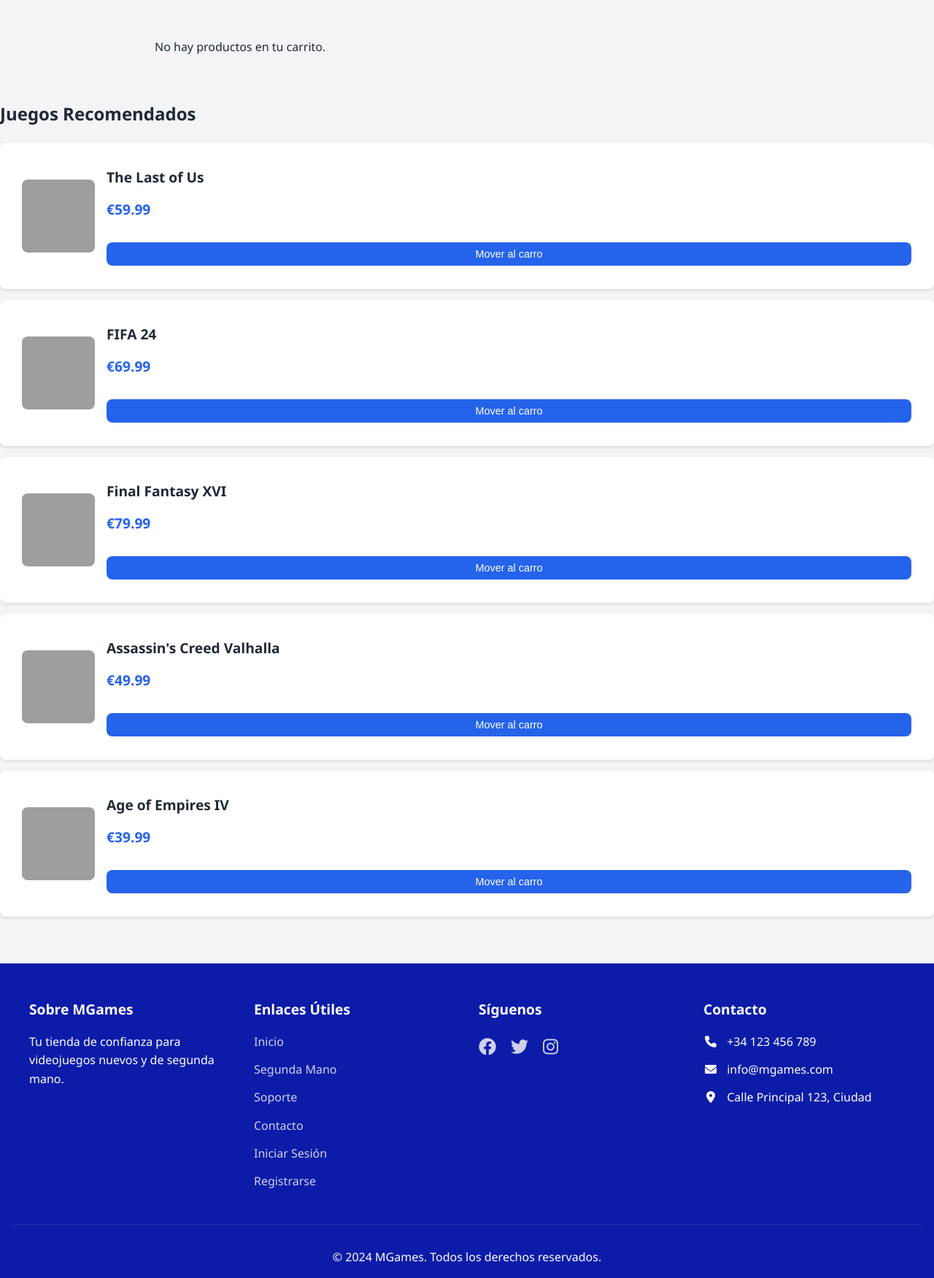
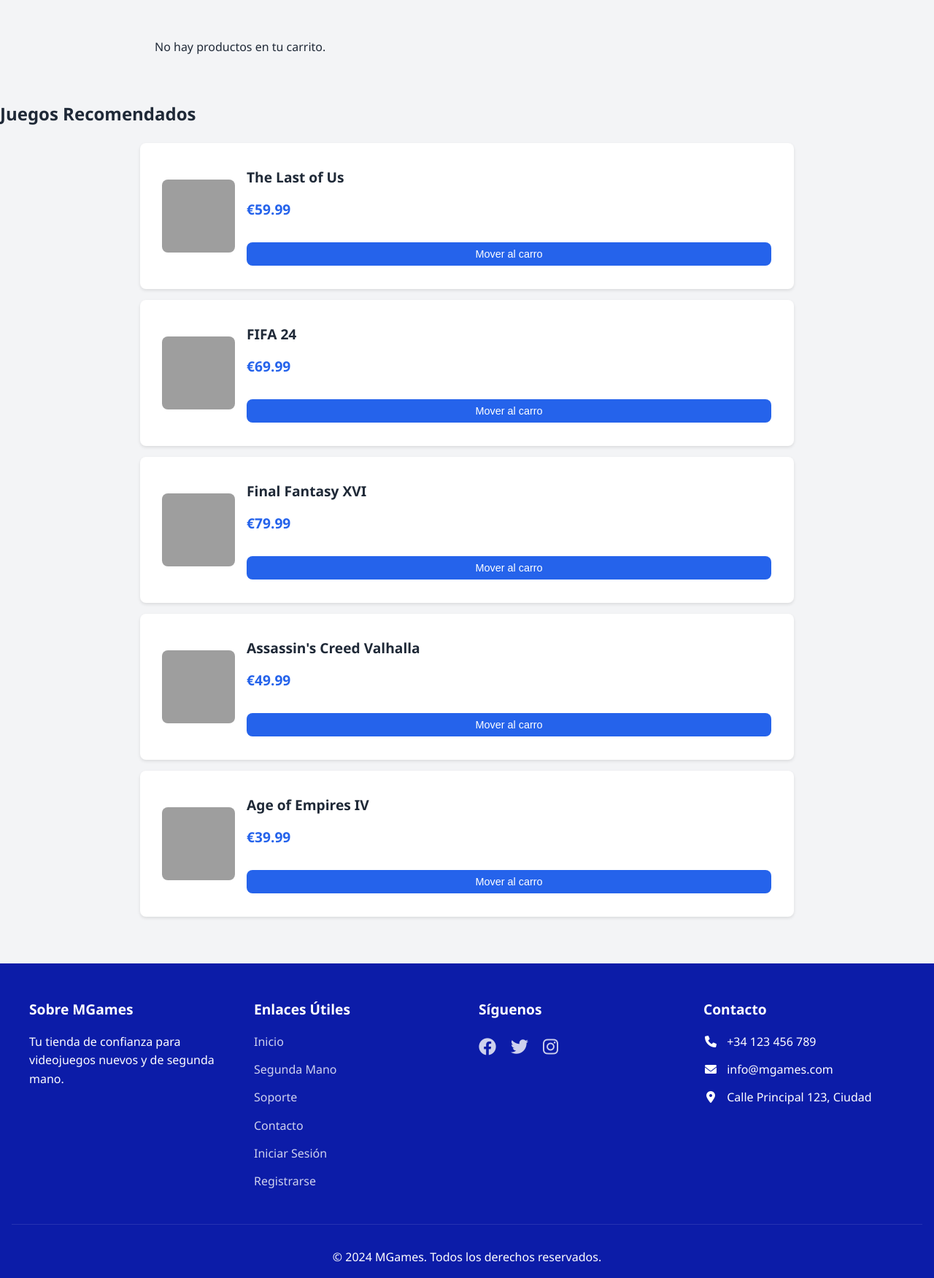
Before and after one commit to gery24/MGames, a PHP site: page /carrito.php in a window 1280 px wide. Shown: the part 285-2036 px from the top of the page at 73% size. Run offline with PHP 8.4, Linux system fonts and the light colour scheme; data comes from the database, SQL or seed files in the repository; grey boxes are pictures that could not be loaded.

Commit message:
tarjetas juegos recomendados modificados

```diff
--- a/css/carrito.css
+++ b/css/carrito.css
@@ -138,6 +138,7 @@
     display: flex;
     flex-direction: column;
     gap: 15px;
+    margin: 0 15%;
 }
 
 @media (max-width: 768px) {
```
